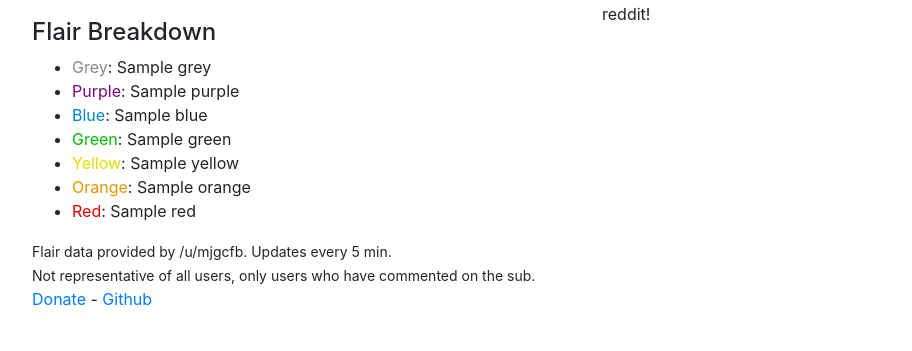
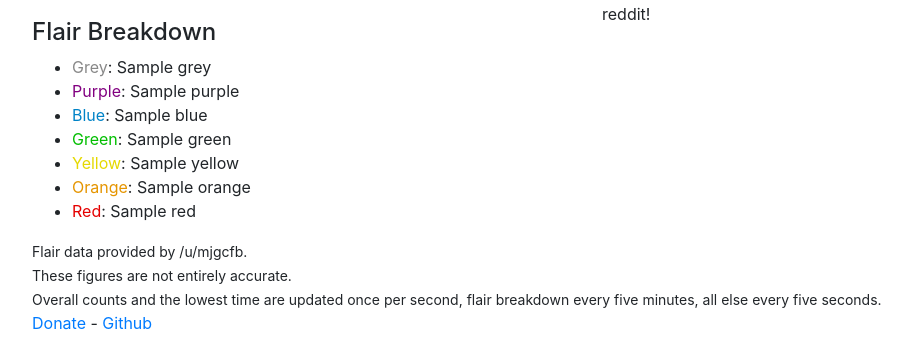
Before and after one commit to Chr12t0pher/r-slash-thebutton, a Flask app: template templates/home.html in a window 1280 px wide. Shown: the part 748-1099 px from the top of the page, without its empty margins (53-965 px from the left). Before the commit the page ends 1054 px from the top, so only its background shows below. Run offline with Flask 2, Linux system fonts and the light colour scheme; the template is opened without the code that fills it: most values are stand-ins (such as "Sample title", 1, 10 or a date in 2020); parts of the project's set-up code (start-up, migrations or seed data) failed here and were passed over; some libraries are stand-ins or nearby versions.

Commit message:
Included update time information

```diff
--- a/templates/home.html
+++ b/templates/home.html
@@ -78,8 +78,8 @@
             <li><span style="color: #E59500">Orange</span>: {{ data["flairs"]["orange"] }}</li>
             <li><span style="color: #E50000">Red</span>: {{ data["flairs"]["red"] }} </li>
           </ul>
-          <small>Flair data provided by /u/mjgcfb. Updates every 5 min.<br>
-                 Not representative of all users, only users who have commented on the sub.</small>
+          <small>Flair data provided by /u/mjgcfb.<br>
+          These figures are not entirely accurate.</small>
         </div>
         <div class="col-lg-6">
           <h4>Suggestions</h4>
@@ -88,6 +88,7 @@
       </div>
 
       <footer class="footer">
+      <small>Overall counts and the lowest time are updated once per second, flair breakdown every five minutes, all else every five seconds.</small>
       <p><a href="/donate" target="_blank">Donate</a> - <a href="https://github.com/Chr12t0pher/r-slash-thebutton" target="_blank">Github</a></p>
 </footer>
     </div> <!-- /container -->
```
